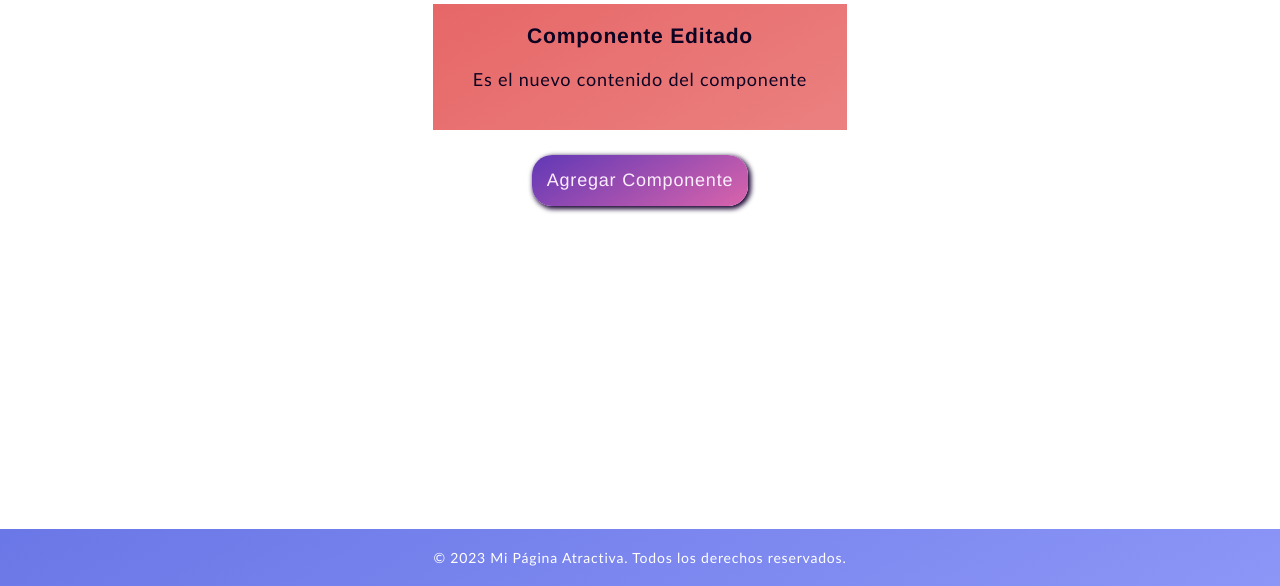
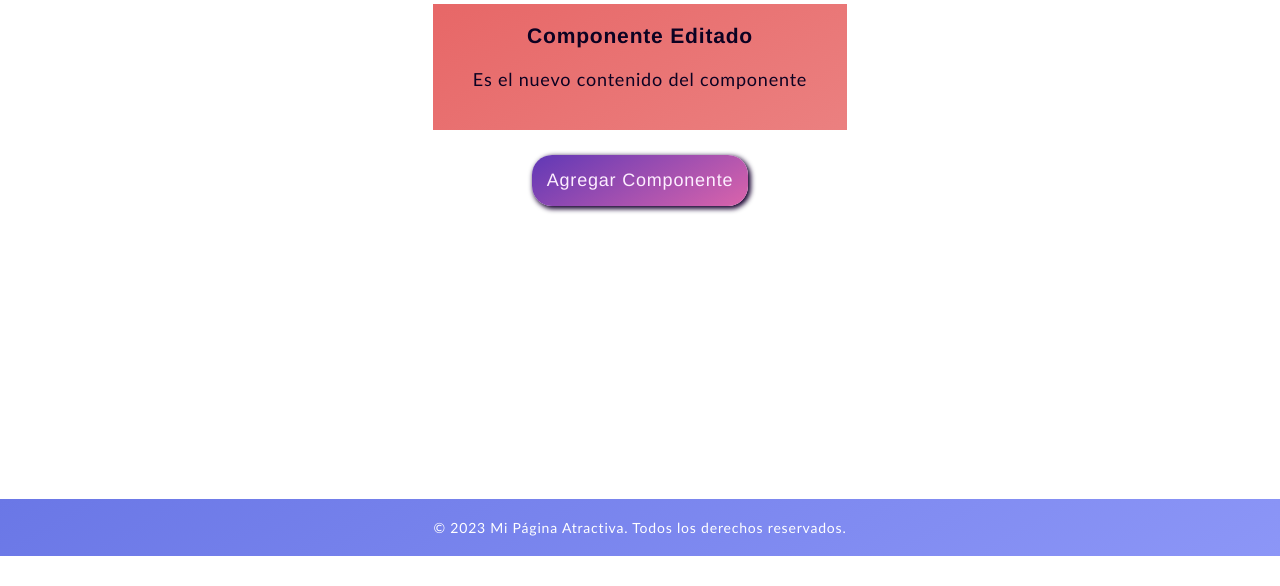
Before and after one commit to duringtheday/reto_crud, a plain HTML site: page index.html in a window 1280 px wide. Shown: the part 243-829 px from the top of the page. After the commit the page ends 800 px from the top, so only its background shows below. Drawn offline with Linux system fonts and the light colour scheme.

Commit message:
styles.css

```diff
--- a/styles.css
+++ b/styles.css
@@ -83,10 +83,10 @@ footer {
     font-size: 14px;
 }
 
-/* para pantallas de al menos 1000px de amplitud */
-@media screen and (min-width: 1000px) {
+/* para pantallas de al menos 1000px de amplitud y no menos de 2000px*/
+@media screen and (min-width: 1000px) and  (max-width: 2000px) {
     footer {
-        margin-top: 135px;
+        margin-top: 105px;
     }
 }
 
```
